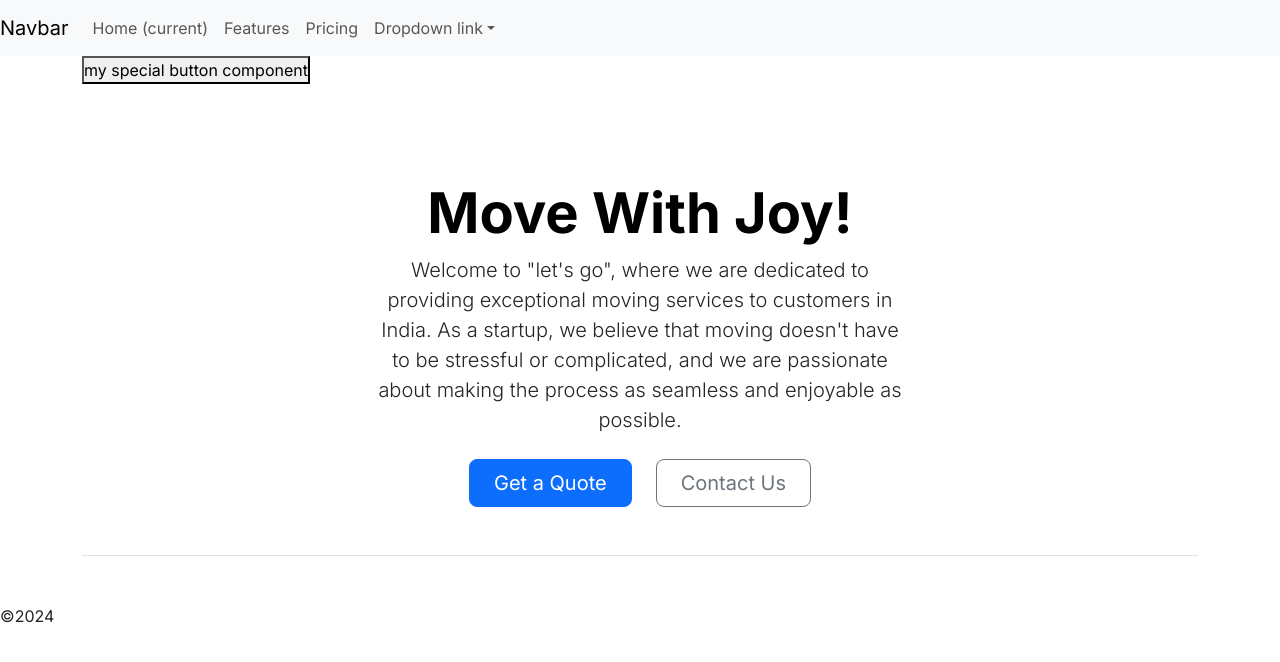
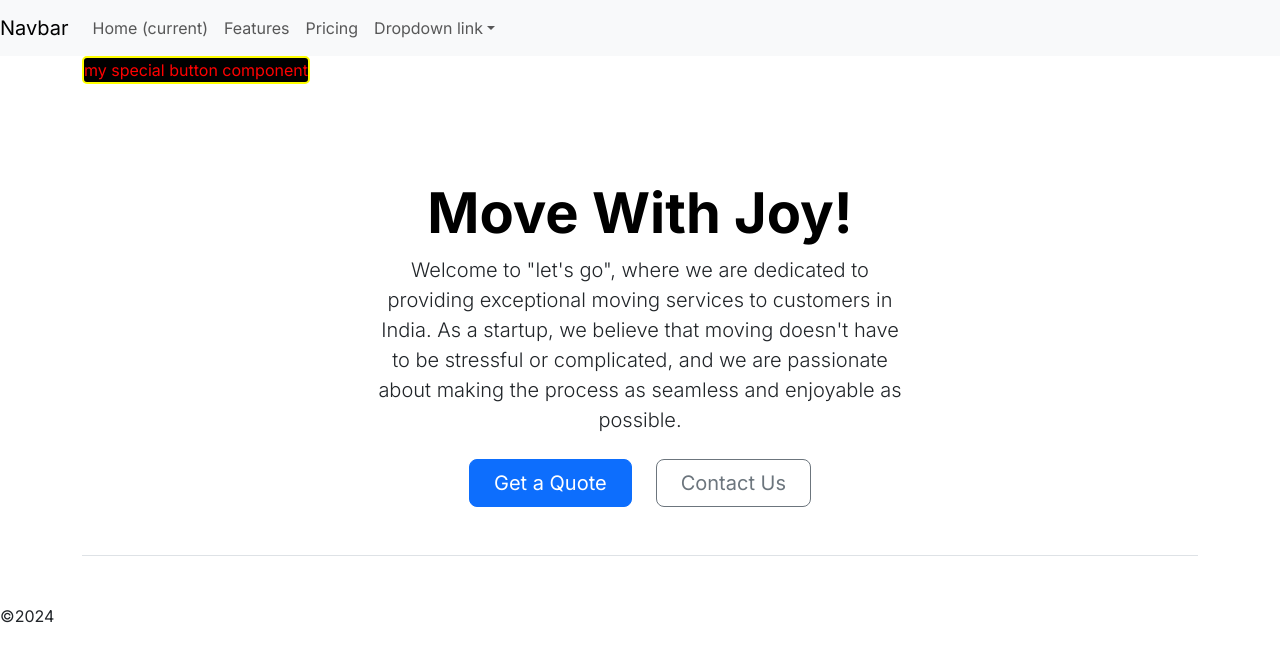
Before and after one commit to rh-comrade/portfolio, a Next.js app: page / in a window 1280 px wide. Shown: the top 662 px of the page. Built offline with nearby package versions, Linux system fonts and the light colour scheme.

Commit message:
rh-combrade: button implemented finally

```diff
--- a/src/components/button/button.jsx
+++ b/src/components/button/button.jsx
@@ -1,9 +1,18 @@
 import React from 'react'
 import styles from './button.module.css'
-const Button = ({text,color,curve,border,handler}) => {
+const Button = ({text,color,curve,border,bgcolor,handler}) => {
   return (
     <div>
-      <button onClick={handler} >{text}</button>
+      <button
+      style={{
+        color:`${color}`,
+        borderRadius:`${curve}`,
+        border:`${border}`,
+        backgroundColor:`${bgcolor}`
+      }}
+     onClick={handler} >
+      {text}
+      </button>
     </div>
   )
 }
--- a/src/home/home.jsx
+++ b/src/home/home.jsx
@@ -1,9 +1,20 @@
+'use client'
 import React from 'react'
 import Button from '@/components/button/button'
 const Home = () => {
+  const handleClick = ()=>{
+    alert("you clicked me")
+  }
   return (
     <div className='container'>
-      <Button  text={'my special button component'} />
+      <Button
+       text={'my special button component'}
+       color='red'
+       curve='5px'
+       border='2px solid yellow'
+       bgcolor='black'
+       handler={handleClick}
+       />
       <div className="px-4 pt-5 my-5 text-center border-bottom">
       <h1 className="display-4 fw-bold text-body-emphasis">Move With Joy!</h1>
       <div className="col-lg-6 mx-auto">
```
